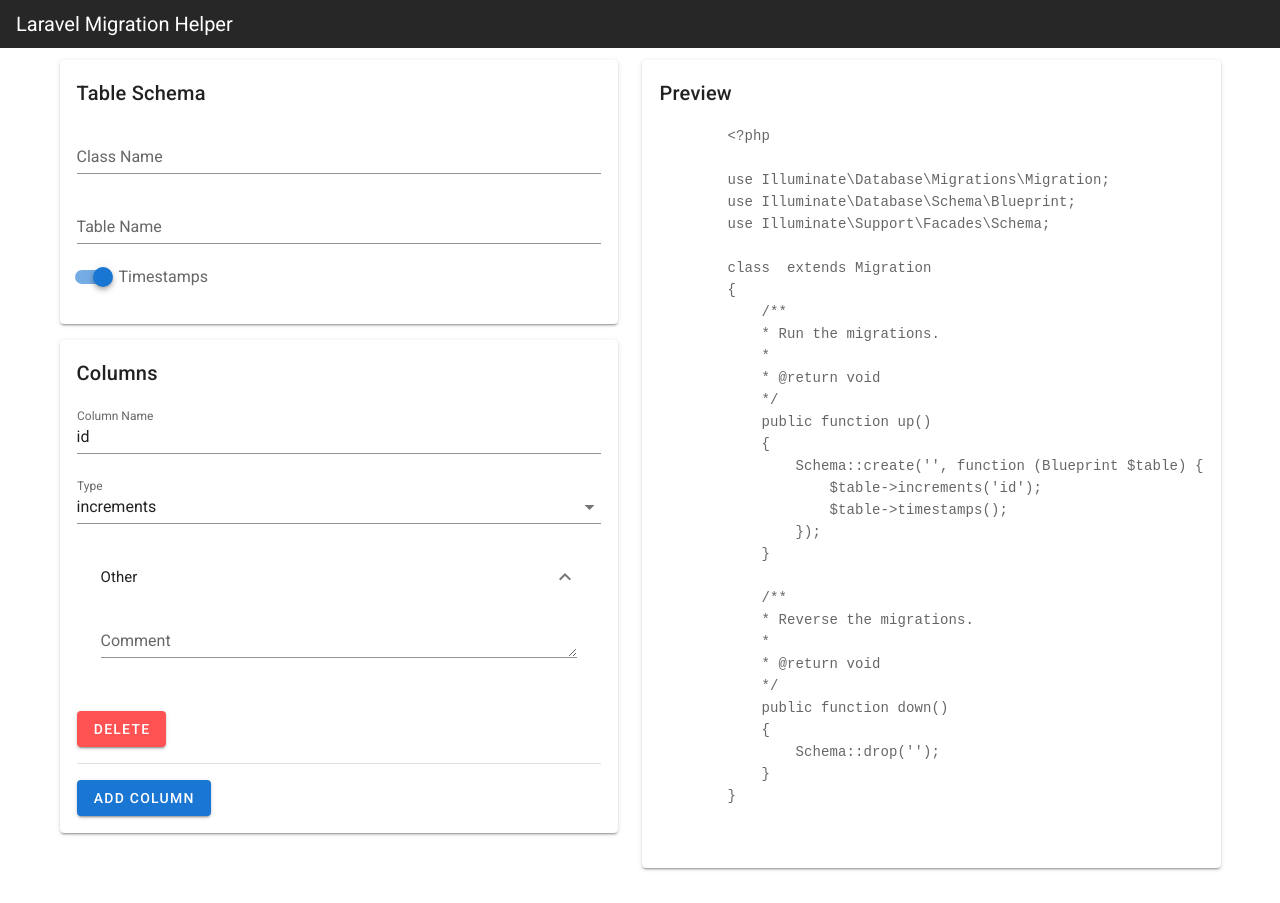
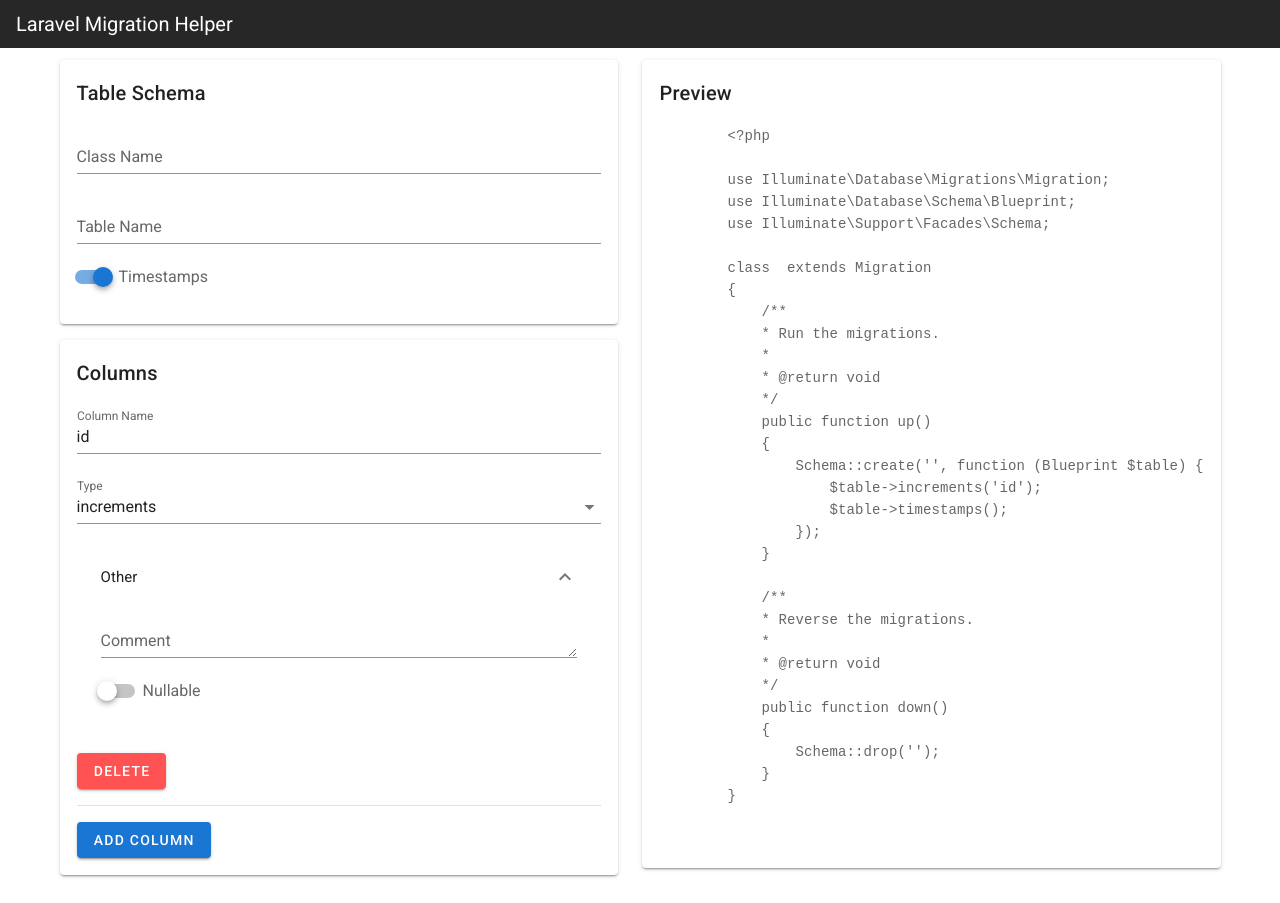
Before and after one commit to cabromiley/laravel_migration_builder, a Vue app: page / in a window 1280 px wide. Both pictures are taken after a click on the button "Other". Before the commit the page ends 880 px from the top, so only its background shows below. Built offline with nearby package versions, Linux system fonts and the light colour scheme.

Commit message:
fix for add comment and added nullable

```diff
--- a/src/components/ClassPreview.vue
+++ b/src/components/ClassPreview.vue
@@ -42,10 +42,11 @@
         columns() {
             const columns = this.$store.state.columns;
 
-            const addBase = (column) => `$table->${column.type ? column.type.toLowerCase() : ''}('${column.name}');`
+            const addBase = (column) => `$table->${column.type ? column.type.toLowerCase() : ''}('${column.name}')`
             const addComment = (column) => (column.comment !== '') ? `->comment('${column.comment}')` : '';
+            const isNullable = (column) => (column.nullable) ? '->nullable()' : '';
 
-            return columns.map((c) => `${addBase(c)}${addComment(c)}`).join('\r\n                ');
+            return columns.map((c) => `${addBase(c)}${addComment(c)}${isNullable(c)};`).join('\r\n                ');
         }
     }
 }
--- a/src/components/Column.vue
+++ b/src/components/Column.vue
@@ -11,6 +11,9 @@
                 <v-expansion-panel-header>Other</v-expansion-panel-header>
                 <v-expansion-panel-content>
                     <v-textarea v-model="comment" single-line rows="1" label="Comment" />
+                    <v-row>
+                        <v-switch v-model="nullable" class="ma-2" label="Nullable"></v-switch>
+                    </v-row>
                 </v-expansion-panel-content>
             </v-expansion-panel>
         </v-expansion-panels>
@@ -117,6 +120,14 @@
             set(comment) {
                 this.$store.dispatch('UPDATE_COLUMN_COMMENT', { index: this.index, comment });
             }
+        },
+        nullable: {
+            get() {
+                return this.column.nullable;
+            },
+            set(nullable) {
+                this.$store.dispatch('UPDATE_COLUMN_NULLABLE', { index: this.index, nullable });
+            }
         }
     },
     methods: {
--- a/src/store/index.js
+++ b/src/store/index.js
@@ -12,7 +12,8 @@
       {
         name: 'id',
         type: 'increments',
-        comment: ''
+        comment: '',
+        nullable: false
       }
     ]
   },
@@ -43,7 +44,8 @@
       commit('pushColumn', {
         name: '',
         type: '',
-        comment: ''
+        comment: '',
+        nullable: false
       })
     },
     UPDATE_COLUMN_NAME({ commit }, { index, name }) {
@@ -54,6 +56,9 @@
     },
     UPDATE_COLUMN_COMMENT({ commit }, { index, comment }) {
       commit('updateColumnValue', { index, col: 'comment', value: comment })
+    },
+    UPDATE_COLUMN_NULLABLE({ commit }, { index, nullable }) {
+      commit('updateColumnValue', { index, col: 'nullable', value: nullable })
     },
     DELETE_COLUMN({ commit }, index) {
       commit('deleteColumn', index);
```
